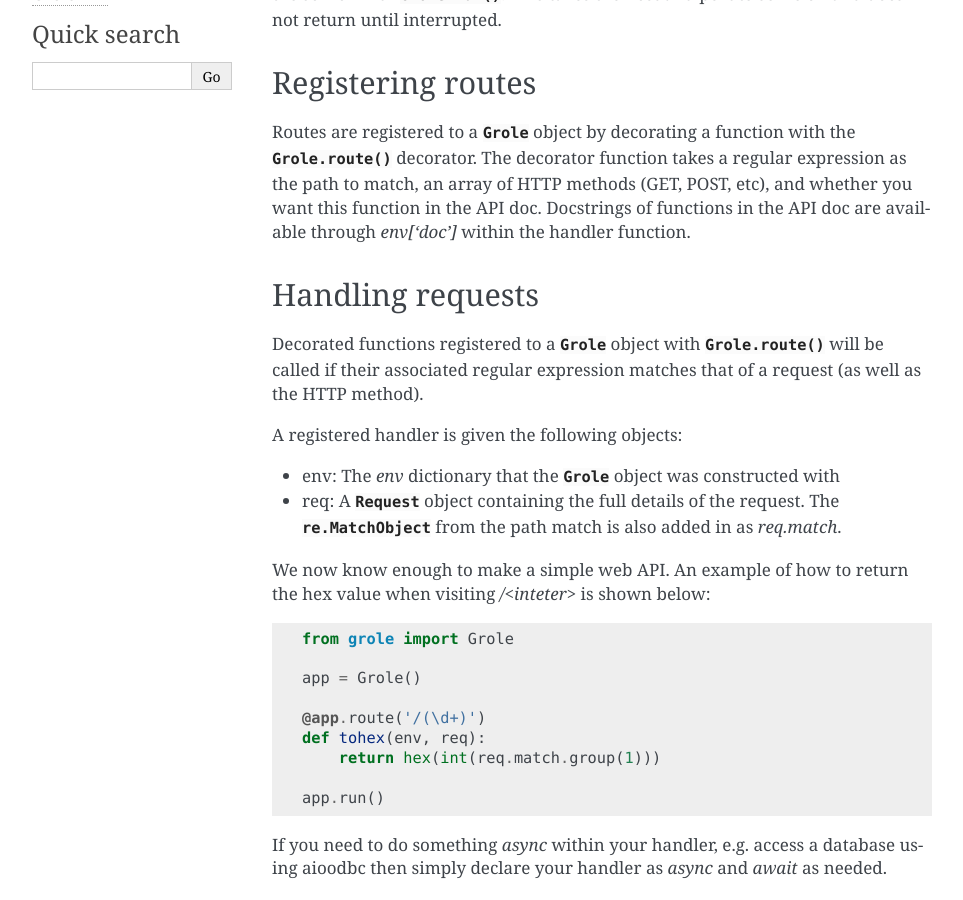
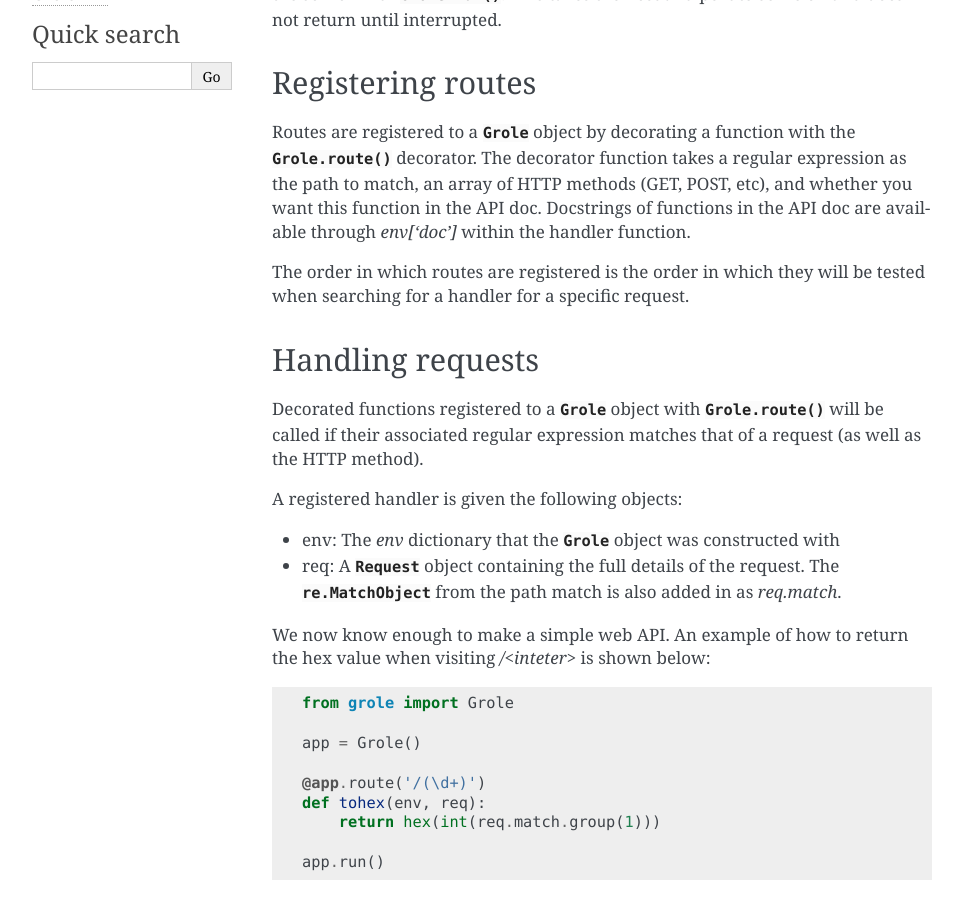
Before and after one commit to witchard/grole, a Sphinx documentation site: the page built from docs/tutorial.rst, in a window 1280 px wide and 900 px high, scrolled down 372 px. Shown: the whole window, without its empty margins (148-1111 px from the left). Built offline with Sphinx 7.4.7, drawn with Linux system fonts in a browser that asks for light colours.

Commit message:
Doc clarity

```diff
--- a/docs/tutorial.rst
+++ b/docs/tutorial.rst
@@ -16,6 +16,8 @@ Registering routes
 ------------------
 
 Routes are registered to a :class:`Grole` object by decorating a function with the :func:`Grole.route` decorator. The decorator function takes a regular expression as the path to match, an array of HTTP methods (GET, POST, etc), and whether you want this function in the API doc. Docstrings of functions in the API doc are available through `env['doc']` within the handler function.
+
+The order in which routes are registered is the order in which they will be tested when searching for a handler for a specific request.
 
 Handling requests
 -----------------
```
